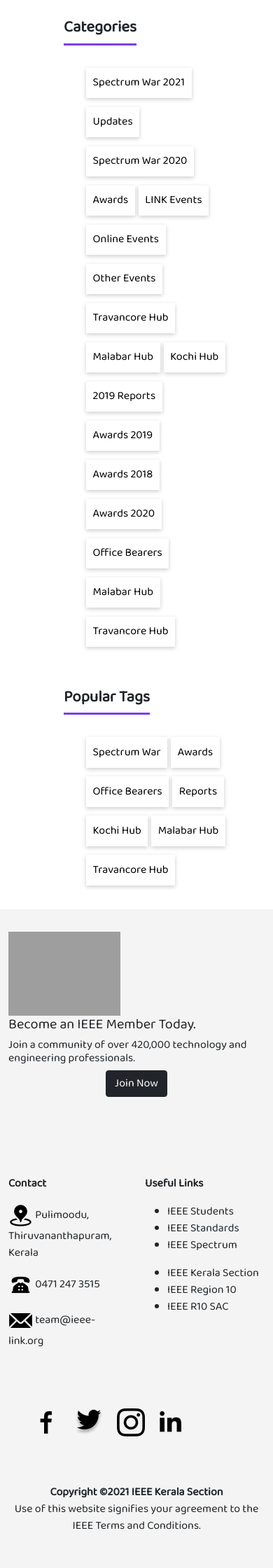
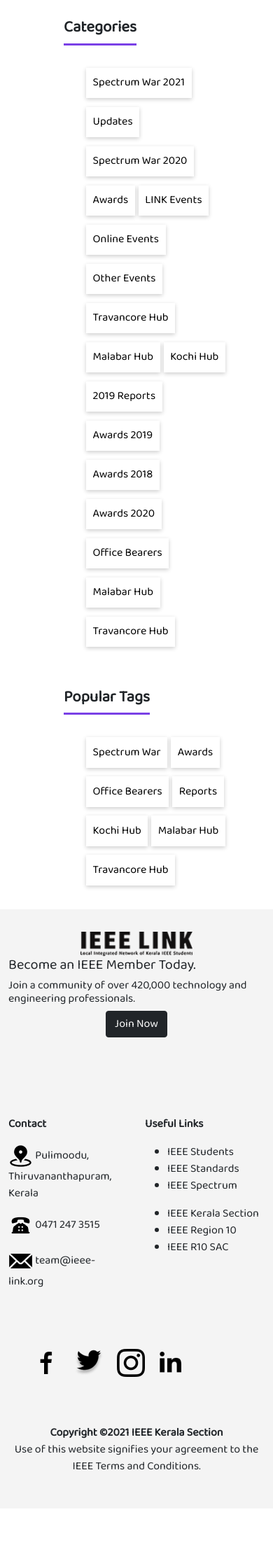
Before and after one commit to AVS18/ieee-link-website, a Django app: a page that uses template/nav.html in a window 390 px wide. Shown: the part 2220-4460 px from the top of the page at 70% size. After the commit the page ends 4320 px from the top, so only its background shows below. Run offline with Django 3.2, Linux system fonts and the light colour scheme; data comes from the database, SQL or seed files in the repository; some libraries are stand-ins or nearby versions; grey boxes are pictures that could not be loaded.

Commit message:
fixed navbar footer and font

```diff
--- a/static/css/nav.css
+++ b/static/css/nav.css
@@ -7,7 +7,7 @@
     left: 100%;
     top: -7px;
 }
-.dropdown-menu .dropdown-submenu-left {
+.dropdown-menu .dropdown-submenu-left{
     right: 100%;
     left: auto;
 }
@@ -27,22 +27,12 @@
     background-image: url('../images/home/list.svg');
 }
 
+@media (max-width:992px){
 
-.news,.news2{
-    position: absolute;
-    font-weight: 1000;
-    z-index: -1;
-    color: rgb(235, 231, 231);
-    font-size:10rem;
-    opacity: 0.2;
-    text-overflow: clip;
+    .dropdown-menu .dropdown-submenu{
+        position:relative;
+        top: 100%;
+        left: auto;
+    }
+
 }
-.news{
-    top: 0;
-    right: 0;
-}
-
-.news2{
-    bottom: 0;
-    left: 0;
-}
--- a/static/css/office.css
+++ b/static/css/office.css
@@ -2,7 +2,7 @@
 # General
 --------------------------------------------------------------*/
 body {
-    font-family: "Open Sans", sans-serif;
+    font-family: "Raleway", sans-serif;
     color: #6a7279;
     background-color: #f2f5f7;
   }
@@ -19,7 +19,7 @@ body {
   h1, h2, h3, h4, h5, h6 {
     font-family: "Raleway", sans-serif;
   }
-  h5 {
+  .office-bearers {
     color: #f3525a;
     font-family: "Rubik", Sans-serif;
     font-size: 16px;
--- a/static/css/post.css
+++ b/static/css/post.css
@@ -3,6 +3,10 @@
     margin:0;
     padding:0;
     font-family: "Baloo 2", cursive;
+}
+
+nav{
+    font-family: "Raleway",sans-serif;
 }
 
 
--- a/template/category.html
+++ b/template/category.html
@@ -8,6 +8,7 @@
     <meta http-equiv="X-UA-Compatible" content="IE=edge">
     <meta name="viewport" content="width=device-width, initial-scale=1.0">
     <!-- Bootstrap CSS -->
+    <link href="https://fonts.googleapis.com/css?family=Open+Sans:300,300i,400,400i,700,700i|Raleway:300,400,500,700,800" rel="stylesheet">
     <link rel="stylesheet" href="https://cdn.jsdelivr.net/npm/bootstrap@5.1.0/dist/css/bootstrap.min.css"
         rel="stylesheet" integrity="sha384-KyZXEAg3QhqLMpG8r+8fhAXLRk2vvoC2f3B09zVXn8CA5QIVfZOJ3BCsw2P0p/We"
         crossorigin="anonymous">
@@ -53,3 +54,5 @@
         </div>
     </section>
 </body>
+</html>
+{%include "footer.html"%}
--- a/template/footer.html
+++ b/template/footer.html
@@ -2,18 +2,17 @@
 {%block content%}
 <link href="{% static 'css/nav.css' %}" rel="stylesheet">
 <script src="{% static 'js/script.js' %}" ></script>
-<script src="https://cdn.jsdelivr.net/npm/bootstrap@5.1.3/dist/js/bootstrap.bundle.min.js" integrity="sha384-ka7Sk0Gln4gmtz2MlQnikT1wXgYsOg+OMhuP+IlRH9sENBO0LRn5q+8nbTov4+1p" crossorigin="anonymous"></script>
 <link rel="stylesheet" href="https://fonts.googleapis.com/css2?family=Baloo+2&display=swap">
 <link href="https://fonts.googleapis.com/css2?family=Raleway:wght@700&display=swap" rel="stylesheet">
 <footer class="footer">
     <div class="container">
       <div class="row">
-        <div class="col-md">
-          <img src="{% static 'images/home/ieee_dark.png' %}" class="ieee-logo" alt="ieee-logo">
+        <div class="col-md d-flex align-items-center justify-content-center justify-content-md-start">
+          <img src="{% static 'images/home/link_dark.png' %}" class="ieee-logo" alt="ieee-logo">
         </div>
         <div class="col-md">
-          <h5>Become an IEEE Member Today.</h5>
-          <h6>Join a community of over 420,000 technology and engineering professionals.</h6>
+          <h5 class="text-dark">Become an IEEE Member Today.</h5>
+          <h6 class="text-dark">Join a community of over 420,000 technology and engineering professionals.</h6>
         </div>
         <div class="col-md d-flex align-items-center justify-content-center justify-content-md-end">
           <button class="btn btn-dark">Join Now</button>
@@ -21,24 +20,24 @@
       </div>
       <div class="row mt-5">
         <div class="col">
-          <p class="fw-bold">Contact</p>
-          <p><img src="{% static 'images/home/place.png' %}" alt=""> Pulimoodu, Thiruvananthapuram, Kerala</p>
-          <p><img src="{% static 'images/home/telephone.png' %}" alt=""> 0471 247 3515</p>
-          <p><img src="{% static 'images/home/mail.png' %}" alt=""> team@ieee-link.org</p>
+          <p class="fw-bold text-dark">Contact</p>
+          <p class="text-dark"><img src="{% static 'images/home/place.png' %}" alt=""> Pulimoodu, Thiruvananthapuram, Kerala</p>
+          <p class="text-dark"><img src="{% static 'images/home/telephone.png' %}" alt=""> 0471 247 3515</p>
+          <p class="text-dark"><img src="{% static 'images/home/mail.png' %}" alt=""> team@ieee-link.org</p>
         </div>
 
         <div class="col">
-          <p class="fw-bold">Useful Links</p>
+          <p class="fw-bold text-dark">Useful Links</p>
           <div class="row">
             <div class="col">
-              <ul class="useful-links">
+              <ul class="useful-links text-dark">
                 <li><a class="text-decoration-none text-dark" href="#">IEEE Students</a></li>
                 <li><a class="text-decoration-none text-dark" href="#">IEEE Standards</a></li>
                 <li><a class="text-decoration-none text-dark" href="#">IEEE Spectrum</a></li>
               </ul>
             </div>
             <div class="col">
-              <ul class="useful-links">
+              <ul class="useful-links text-dark">
                 <li><a class="text-decoration-none text-dark" href="#">IEEE Kerala Section</a></li>
                 <li><a class="text-decoration-none text-dark" href="#">IEEE Region 10</a></li>
                 <li><a class="text-decoration-none text-dark" href="#">IEEE R10 SAC</a></li>
@@ -58,8 +57,8 @@
       </div>
       <hr>
       <div class="text-center">
-         <span class="fw-bold">Copyright ©2021 IEEE Kerala Section</span> <br>
-          Use of this website signifies your agreement to the IEEE Terms and Conditions.</p>
+         <span class="fw-bold text-dark">Copyright ©2021 IEEE Kerala Section</span> <br>
+          <p class="text-dark">Use of this website signifies your agreement to the IEEE Terms and Conditions.</p>
       </div>
 
 
--- a/template/nav.html
+++ b/template/nav.html
@@ -4,7 +4,7 @@
 <script src="{% static 'js/script.js' %}" ></script>
 <link rel="stylesheet" href="https://fonts.googleapis.com/css2?family=Baloo+2&display=swap">
 <header id="header">
-    <nav class="navbar navbar-reverse navbar-expand-lg flex-row">
+    <nav class="navbar navbar-reverse navbar-expand-lg flex-row ">
       <div class="container-lg">
         <a class="navbar-brand" href="#">
           <img src="{% static 'images/home/link_dark.png' %}" alt="">
@@ -16,13 +16,13 @@
             <ul class="navbar-nav ms-auto mb-2 mb-lg-0">
                 {%for item in nav%}
                     {% if item.drop_nav|length > 0 %}
-                        <li class="nav-item ms-none ms-lg-3 dropdown">
-                            <a class="nav-link" href="{{item.url}}" data-bs-toggle="dropdown">{{item.name}}</a>
-                            <ul class="dropdown-menu" aria-labelledby="dropdownMenuButton">
+                        <li class="nav-item ms-none ms-lg-3">
+                            <a class="nav-link dropdown" href="{{item.url}}" id="dropdownMenuClickableInside" data-bs-toggle="dropdown" data-bs-auto-close="outside" aria-expanded="false">{{item.name}}</a>
+                            <ul class="dropdown-menu">
                                 {% for key,value in item.sub_nav_item.items %}
                                     {%if value|length > 0 %}
                                         <li>
-                                            <a class="dropdown-item" href="{{key.url}}">{{key.name}} <b class="float-end">&raquo;</b></a>
+                                            <a class="dropdown-item" style="cursor:default;">{{key.name}} <b class="float-end">&raquo;</b></a>
                                             <ul class="dropdown-menu dropdown-submenu">
                                                 {%for sub_item in value%}
                                                     <li><a class="dropdown-item" href="{{sub_item.url}}">{{sub_item.name}}</a></li>
--- a/template/office.html
+++ b/template/office.html
@@ -29,7 +29,7 @@
         <div class="container" data-aos="fade-up">
             <div class="section-title">
                 <br>
-                <h5>OFFICE BEARERS {{data.year}}</h5>
+                <h5 class="office-bearers">OFFICE BEARERS {{data.year}}</h5>
             </div>
             <div class="row">
                 <!-- ======= Team Section ======= -->
@@ -271,3 +271,4 @@
     </section><!-- End Team Section -->
 </body>
 </html>
+{% include "footer.html" %}
--- a/template/post.html
+++ b/template/post.html
@@ -8,12 +8,15 @@
     <meta http-equiv="X-UA-Compatible" content="IE=edge">
     <meta name="viewport" content="width=device-width, initial-scale=1.0">
     <title>IEEE LINK</title>
+    <link href="https://fonts.googleapis.com/css?family=Open+Sans:300,300i,400,400i,700,700i|Raleway:300,400,500,700,800" rel="stylesheet">
+    <link href="https://fonts.googleapis.com/css2?family=Raleway:wght@700&display=swap" rel="stylesheet">
     <link rel="stylesheet" href="{% static 'css/post.css' %}">
     <link rel="stylesheet" href="{% static 'css/home.css' %}">
     <link rel="stylesheet" href="https://cdn.jsdelivr.net/npm/bootstrap@5.1.0/dist/css/bootstrap.min.css"
         rel="stylesheet" integrity="sha384-KyZXEAg3QhqLMpG8r+8fhAXLRk2vvoC2f3B09zVXn8CA5QIVfZOJ3BCsw2P0p/We"
         crossorigin="anonymous">
     <link rel="stylesheet" href="https://cdnjs.cloudflare.com/ajax/libs/font-awesome/4.7.0/css/font-awesome.min.css">
+    <script src="https://cdn.jsdelivr.net/npm/bootstrap@5.1.3/dist/js/bootstrap.bundle.min.js" integrity="sha384-ka7Sk0Gln4gmtz2MlQnikT1wXgYsOg+OMhuP+IlRH9sENBO0LRn5q+8nbTov4+1p" crossorigin="anonymous"></script>
     <script src="{% static 'js/observer.js' %}" defer></script>
     <script src="https://kit.fontawesome.com/2ceb233dee.js" crossorigin="anonymous" defer></script>
 </head>
@@ -86,7 +89,6 @@
         </div>
     </div>
     </section>
-    {% include "footer.html" %}
 </body>
-
 </html>
+{% include "footer.html" %}
```
Also changed, not shown: static/css/category.css (+10 -1 lines), static/css/home.css (+33 -22 lines), template/home.html (+9 -7 lines).
